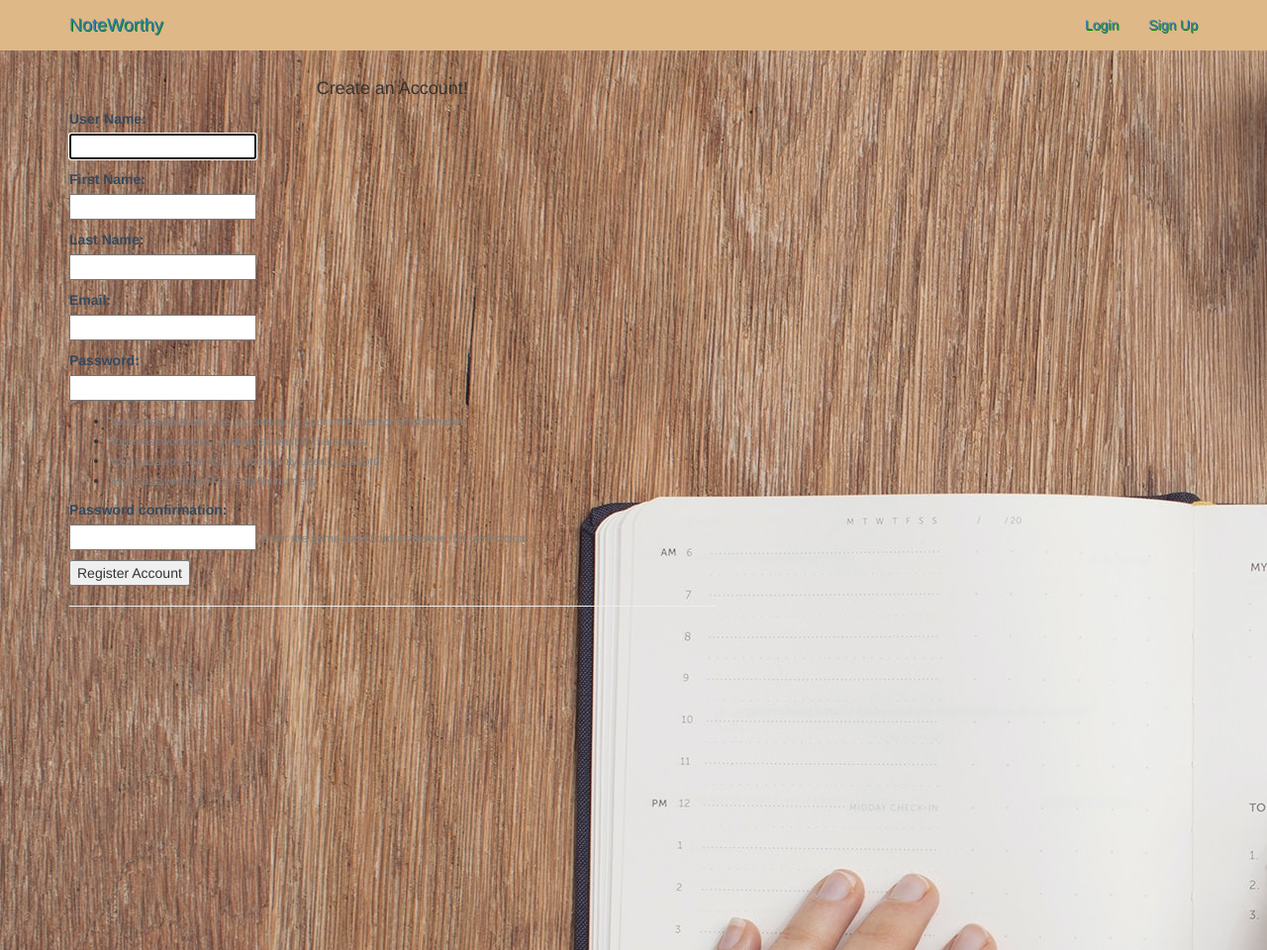
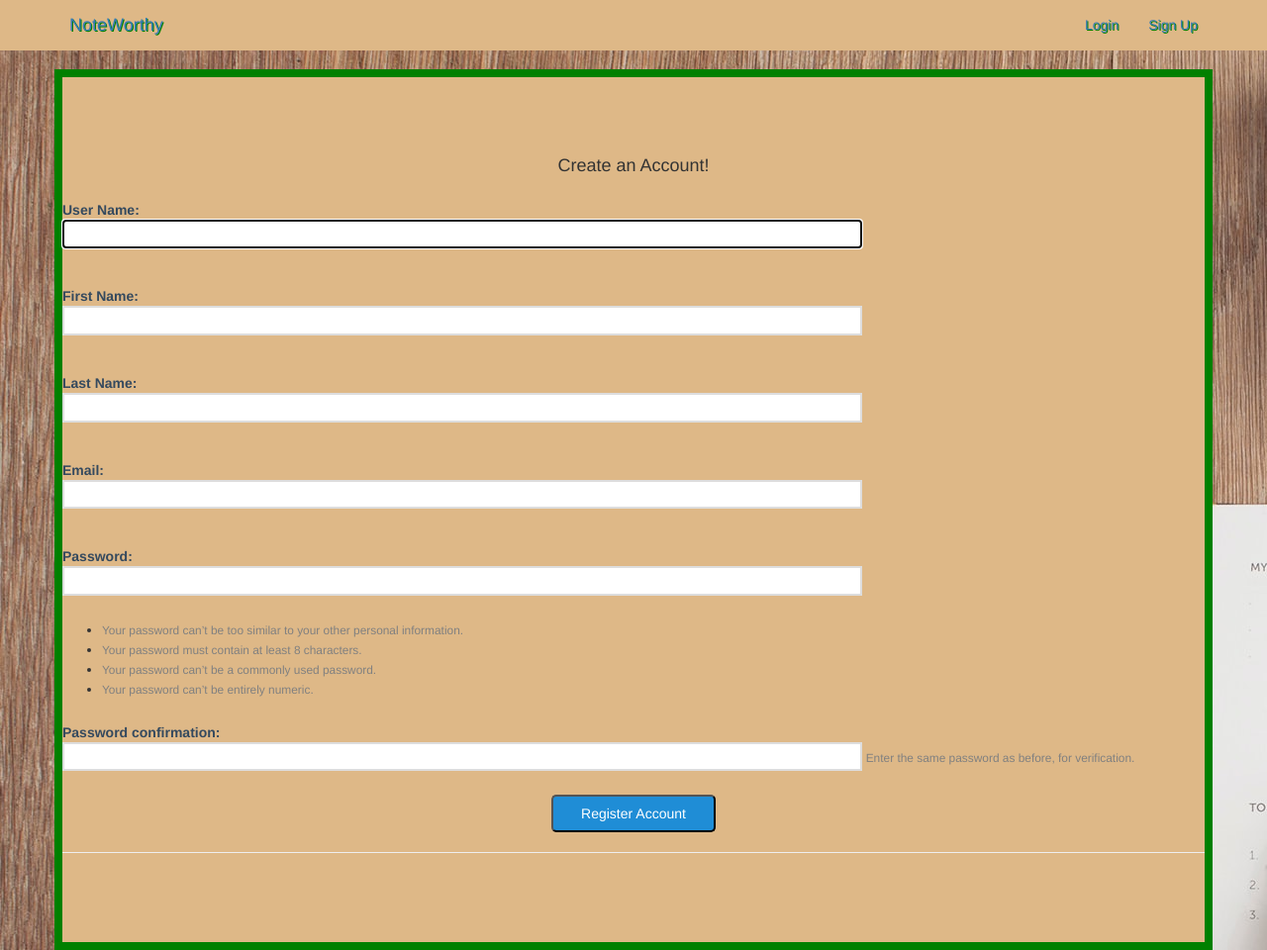
Before and after one commit to jonathankamau/note-taking-app, a Django app: page /accounts/register/ in a window 1280 px wide. Shown: the whole page at 99% size. Run offline with Django 3.2, Linux system fonts and the light colour scheme; some libraries are stand-ins or nearby versions.

Commit message:
[Feature] css revisions to the registration template

```diff
--- a/app/template/register.html
+++ b/app/template/register.html
@@ -1,20 +1,20 @@
 {% extends 'base.html' %}
 
 {% block content%}
-  <div class="container">
+  <div class="container pure-border">
 
     <div class="card o-hidden border-0 shadow-lg my-5">
       <div class="card-body p-0">
         <!-- Nested Row within Card Body -->
         <div class="row">
-          <div class="col-lg-7">
-            <div class="p-5">
               <div class="text-center">
                 <h1 class="h4 text-gray-900 mb-4">Create an Account!</h1>
               </div>
-              <form method="POST" action="{% url 'register' %}">
+              <form method="POST" action="{% url 'register' %}" class="pure-form pure-form-aligned">
+              <fieldset>
               {% csrf_token %}
                 {% for field in form %}
+                <div class="pure-control-group">
                 <p>
                     {{ field.label_tag }}<br>
                     {{ field }}
@@ -25,12 +25,14 @@
                     <p style="color: red">{{ error }}</p>
                 {% endfor %}
                 </p>
+                </div>
             {% endfor %}
-            <button type="submit">Register Account</button>
+            <div class="text-center">
+                <button type="submit" class="pure-button pure-button-primary">Register Account</button>
+            </div>
+            </fieldset>
               </form>
               <hr>
-            </div>
-          </div>
         </div>
       </div>
     </div>
```
